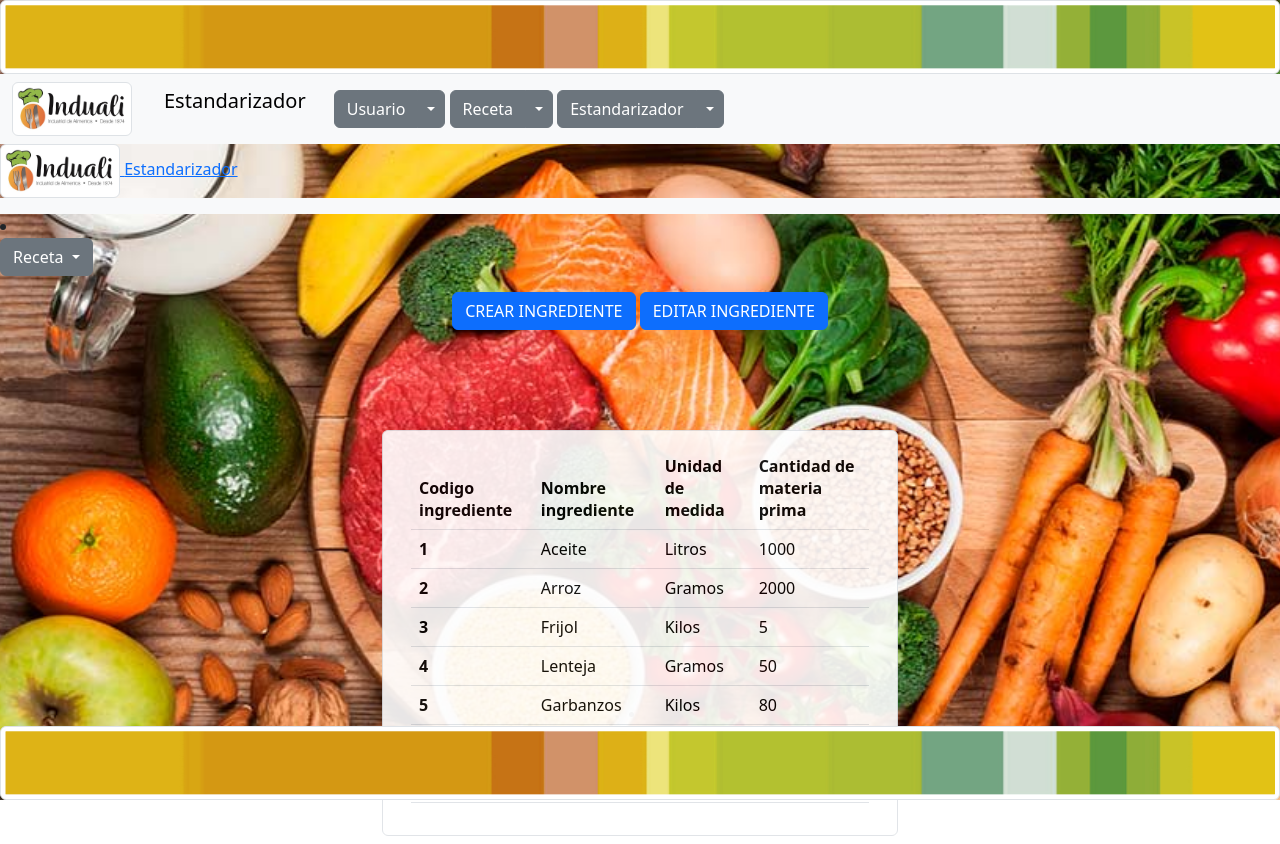
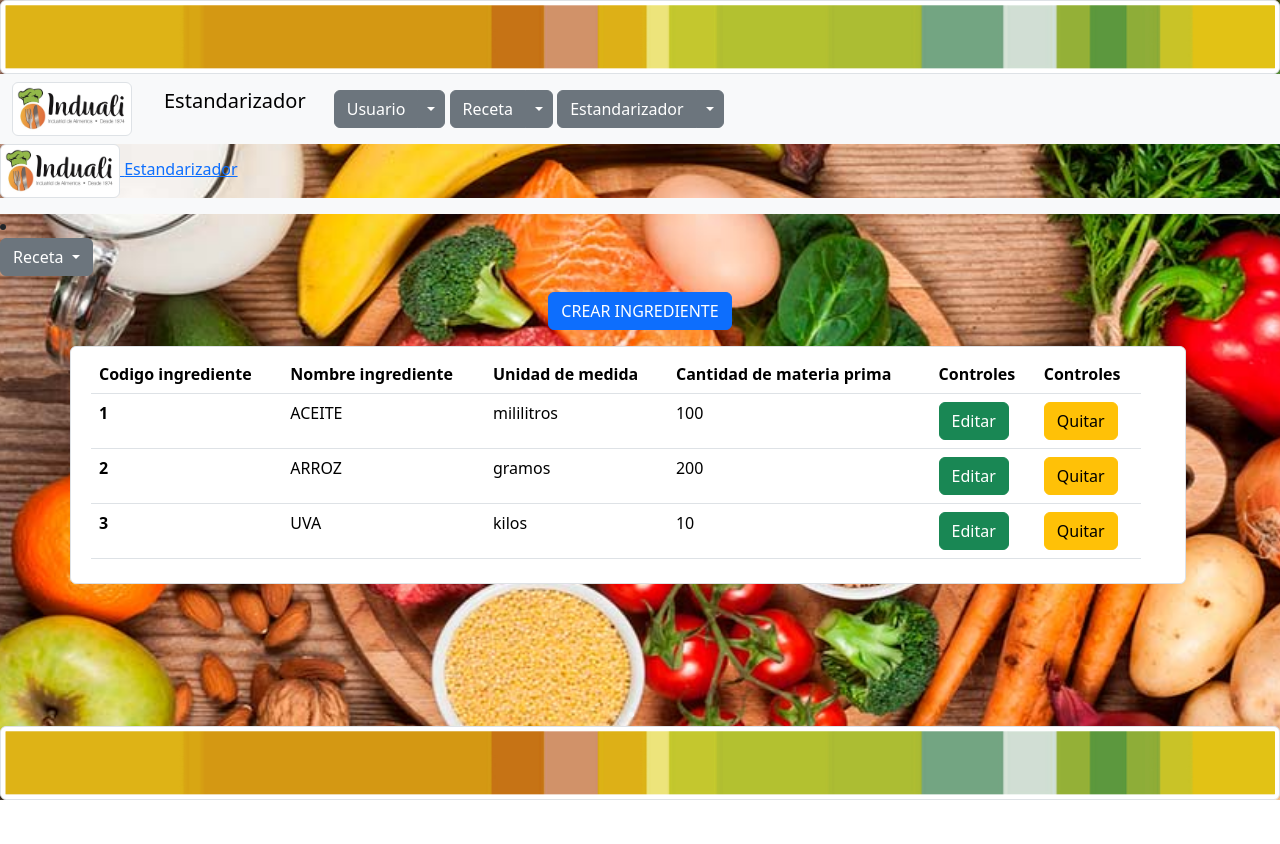
Before and after one commit to JenniferVR2022/ProyectoINDUALI, a Django app: page /ingrediente/ in a window 1280 px wide. After the commit the page ends 800 px from the top, so only its background shows below. Run offline with Django 4.2, Linux system fonts and the light colour scheme; some libraries are stand-ins or nearby versions.

Commit message:
Cambios 17 Enero

```diff
--- /dev/null
+++ b/ProyectoSena/pyvenv.cfg
@@ -0,0 +1,3 @@
+home = C:\Users\david\AppData\Local\Programs\Python\Python310
+include-system-site-packages = false
+version = 3.10.8
--- a/base/templates/ingrediente/ingrediente.html
+++ b/base/templates/ingrediente/ingrediente.html
@@ -9,20 +9,17 @@
 
       <form class="form-inline my-3 my-lg-3">
         <a href="{% url 'ingrediente-crear'%}" class="btn btn-primary"><i class="bi bi-card-list"></i> CREAR INGREDIENTE </a>
-        <button type="button" class="btn btn-primary"><i class="bi bi-card-list"></i> EDITAR INGREDIENTE </button>
-
-
       </form>
 
     </section >
      </center>
 
-   <center>
-    <div class="container-tablaIngrediente p-3 mb-2 bg-white text-dark row g-6 border rounded">
+    <!-- <div class="container-tablaIngrediente p-3 mb-2 bg-white text-dark row g-6 border rounded"> -->
         <section id="tablaUsuario">
-        <section class="col-lg-10 table">
-        <div>
-
+        <section class="col-lg-12 table">
+            <div class="container text-center bg-white text-dark row g-6 border rounded">
+              <div class="row align-items-start">
+                <div class="col-12 table-responsive">
                   <table class="table" id="tabla-general">
                     <thead class="thead-dark">
                       <tr>
@@ -30,10 +27,12 @@
                         <th scope="col">Nombre ingrediente</th>
                         <th scope="col">Unidad de medida</th>
                         <th scope="col">Cantidad de materia prima</th>
+                        <th scope="col">Controles</th>
+                        <th scope="col">Controles</th>
                       </tr>
                     </thead>
-            <tbody>
-              <tr>
+                    <tbody id="tblIngredientes">
+                      <!--<tr>
                         <th scope="row">1</th>
                         <td>Aceite</td>
                         <td>Litros</td>
@@ -73,9 +72,52 @@
                               <th scope="row">3</th>
                                 <td>Habichuela</td>
                                 <td>Kilos</td>
-                        <td>120</td>
+                                <td>120</td>-->
                       </tbody>
                   </table>
                 </div>
-          </center>
+              </div>
+          </div>
+        <!-- </div> -->
+          <script type="text/javascript">
+              const $tblIngredientes = document.getElementById("tblIngredientes");
+              const ingredientes = [
+                      {
+                        "id": 1,
+                        "name": "ACEITE",
+                        "unidad": "mililitros",
+                        "cantidad": 100,
+                        "stateRow": "A"
+                      },
+                      {
+                        "id": 2,
+                        "name": "ARROZ",
+                        "unidad": "gramos",
+                        "cantidad": 200,
+                        "stateRow": "A"
+                      },
+                      {
+                        "id": 3,
+                        "name": "UVA",
+                        "unidad": "kilos",
+                        "cantidad": 10,
+                        "stateRow": "A"
+                      }
+                    ] ;
+
+                    for (const items of ingredientes) {
+                      $tblIngredientes.innerHTML +=`<tr>
+                          <th scope="row">${items.id}</th>
+                          <td>${items.name}</td>
+                          <td>${items.unidad}</td>
+                          <td>${items.cantidad}</td>
+                          <td>
+                            <button type="button" class="btn btn-success">Editar</button>
+                          </td>
+                          <td>
+                            <button type="button" class="btn btn-warning">Quitar</button>
+                          </td>
+                        </tr>`;
+                  }
+          </script>
           {% endblock contenido %}
```
Also changed, not shown: 13 other files. Lines whose indentation alone changed are shown as unchanged.
